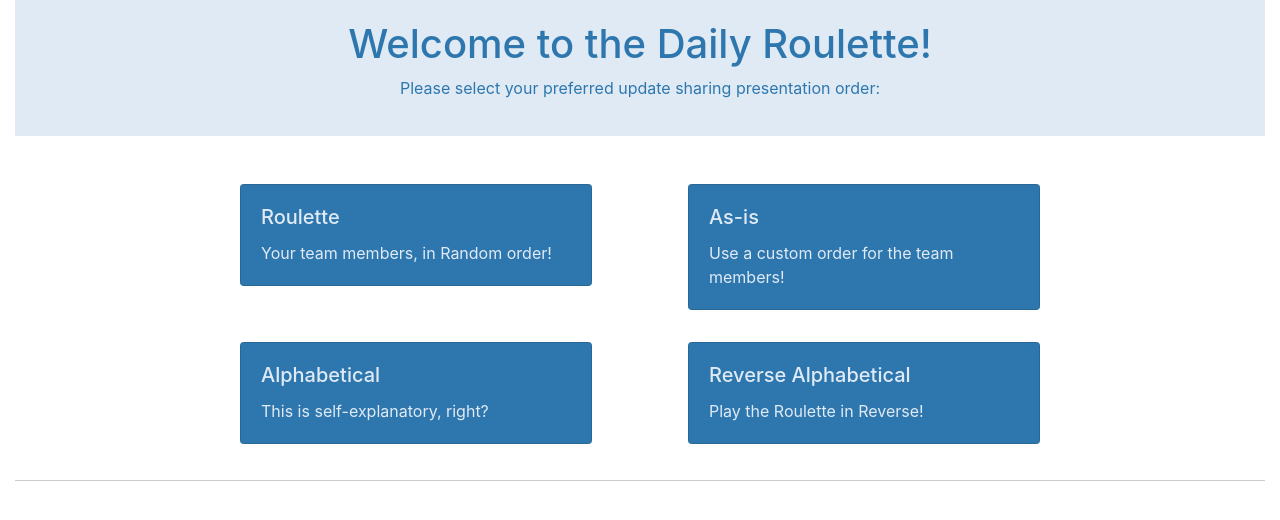
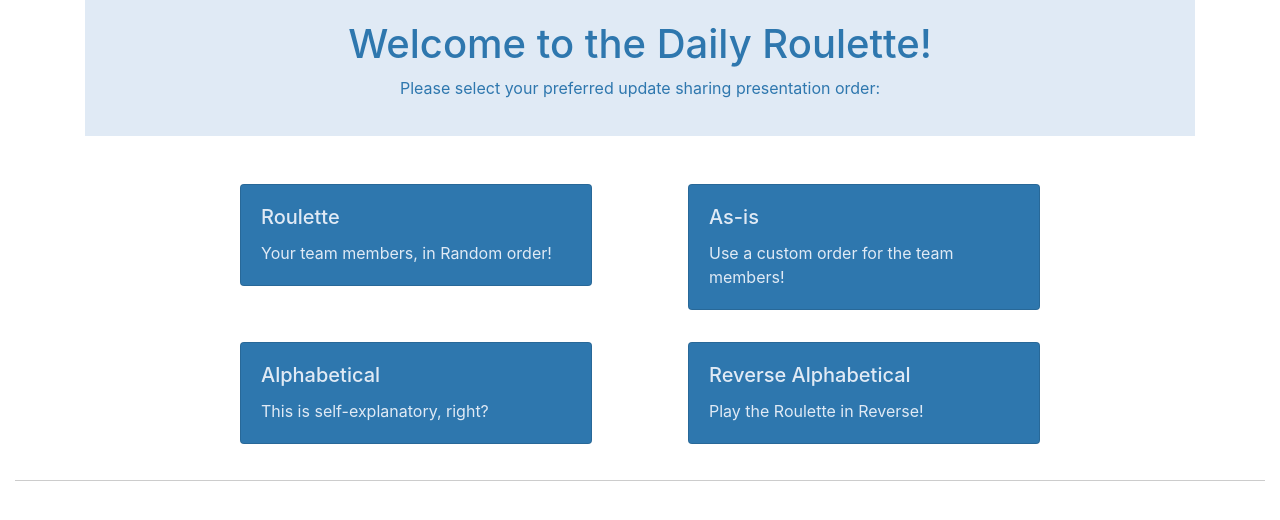
Before and after one commit to separatio/ez-daily, a Next.js app: page / in a window 1280 px wide. Shown: the top 520 px of the page. Built offline with nearby package versions, Linux system fonts and the light colour scheme.

Commit message:
Extract Header into a separate component

```diff
--- /dev/null
+++ b/components/Header.jsx
@@ -0,0 +1,21 @@
+import Head from 'next/head'
+import { Container } from 'react-bootstrap'
+
+const Header = () => {
+  return (
+    <Container>
+      <Head>
+        <title>Daily Facilitator</title>
+      </Head>
+      <Container fluid className="header">
+        <h1 className="title">
+          Welcome to the Daily Roulette!
+        </h1>
+
+        <p className="subtitle">Please select your preferred update sharing presentation order:</p>
+      </Container>
+    </Container>
+  )
+}
+
+export default Header
--- a/pages/index.jsx
+++ b/pages/index.jsx
@@ -1,18 +1,11 @@
-import Head from 'next/head'
+import Header from '../components/Header'
 import { Container, Row, Card, Button } from 'react-bootstrap'
 
-export default function Home() {
+const Home = () => {
   return (
     <Container fluid className="page">
-      <Head>
-        <title>Daily Facilitator</title>
-      </Head>
-      <Container fluid className="header">
-        <h1 className="title">
-          Welcome to the Daily Roulette!
-          </h1>
-          <p className="subtitle">Please select your preferred update sharing presentation order:</p>
-      </Container>
+      <Header />
+
       <Container className="content">
           <Row className="justify-content-md-between">
             <a href="http://localhost:3000">
@@ -83,3 +76,5 @@ export default function Home() {
     </Container>
   )
 }
+
+export default Home
```
Also changed, not shown: pages/account.jsx (+2 -9 lines).
